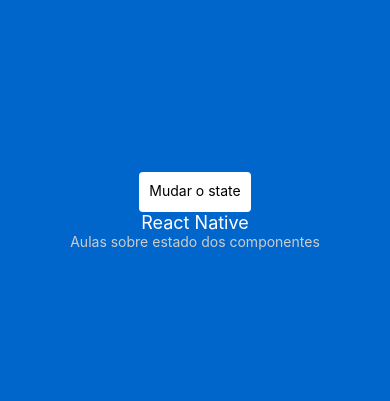
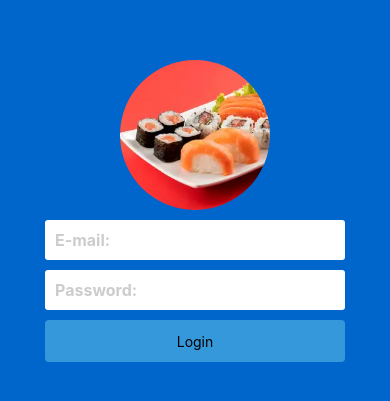
Before and after one commit to RFelixRocha/AulasReactNative, a React Native app: screen / in a window 390 px wide. Shown: the part 211-612 px from the top of the page. Built offline with nearby package versions, Linux system fonts and the light colour scheme.

Commit message:
Componente de tela de login.

```diff
--- a/src/App.js
+++ b/src/App.js
@@ -1,12 +1,8 @@
 import React from 'react';
-import Welcome from './components/Welcome';
+import SignIn from './components/SignIn';
 
 const App = () => {
-  return (
-    <Welcome
-    title='React Native'
-    />
-  );
+  return <SignIn />;
 };
 
 export default App;
--- /dev/null
+++ b/src/components/SignIn.js
@@ -0,0 +1,33 @@
+import React from 'react';
+import {
+  Alert,
+  Image,
+  Text,
+  TextInput,
+  TouchableOpacity,
+  View,
+} from 'react-native';
+import styles from '../style';
+
+const SignIn = () => {
+  function alertLogin() {
+    Alert.alert('React Native', 'Acesso permitido.');
+  }
+
+  return (
+    <View style={styles.container}>
+      <Image style={styles.logo} source={require('../assets/sigin/logo.png')} />
+      <TextInput style={styles.inputStyle} placeholder="E-mail:" />
+      <TextInput
+        style={styles.inputStyle}
+        placeholder="Password:"
+        secureTextEntry={true}
+      />
+      <TouchableOpacity style={styles.bottomStyle} onPress={alertLogin}>
+        <Text>Login</Text>
+      </TouchableOpacity>
+    </View>
+  );
+};
+
+export default SignIn;
--- a/src/components/Welcome.js
+++ b/src/components/Welcome.js
@@ -1,14 +1,17 @@
-import React, { useState } from "react";
-import { Text, TouchableOpacity, View } from "react-native";
+import React, {useState} from 'react';
+import {Text, TouchableOpacity, View} from 'react-native';
 
 import styles from './../style';
 
-const Welcome = (props) => {
+const Welcome = props => {
+  const [description, setDescription] = useState(
+    'Aulas sobre estado dos componentes.',
+  );
 
-  const [description, setDescription] = useState('Aulas sobre estado dos componentes');
-
-  function alternate(){
-    setDescription(description?'':'Aulas sobre a mudança de estado dos componentes')
+  function alternate() {
+    setDescription(
+      description ? '' : 'Aulas sobre a mudança de estado dos componentes',
+    );
   }
 
   return (
--- a/src/style/index.js
+++ b/src/style/index.js
@@ -15,12 +15,31 @@ const styles = StyleSheet.create({
     fontSize: 14,
     color: '#ccc',
   },
-  botao: {
+  bottomStyle: {
+    alignItems: 'center',
+    justifyContent: 'center',
+    marginTop: 10,
+    width: 300,
     padding: 10,
-    height: 40,
+    height: 42,
+    backgroundColor: '#3498db',
+    borderRadius: 4,
+  },
+  logo: {
+    height: 150,
+    width: 150,
+    borderRadius: 100,
+  },
+  inputStyle: {
+    padding: 10,
+    color: '#ccc',
+    marginTop: 10,
+    width: 300,
     backgroundColor: '#fff',
-    borderRadius: 4
-  }
+    fontSize: 16,
+    fontWeight: 'bold',
+    borderRadius: 3,
+  },
 });
 
 export default styles;
```
Also changed, not shown: src/assets/sigin/logo.png (added).
